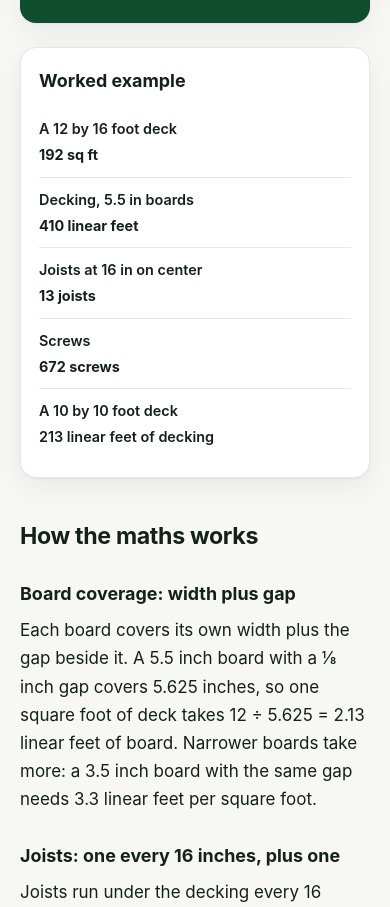
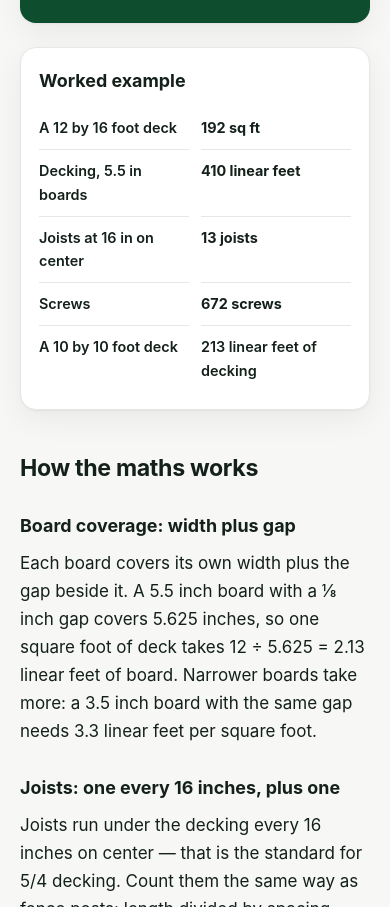
Before and after one commit to stockpickoftheday/builditcalculators, a plain HTML site: page deck.html in a window 390 px wide. Shown: the part 1553-2460 px from the top of the page. Drawn offline with Linux system fonts and the light colour scheme.

Commit message:
Add files via upload

```diff
--- a/style.css
+++ b/style.css
@@ -450,9 +450,9 @@ footer.site p { margin: 0; }
   .hero { padding: 22px 20px 132px; background-size: 900px auto, cover; }
   .page-hero { padding: 20px 18px 88px; background-size: 640px auto, cover; }
   .example { padding: 18px; }
-  .example dl { grid-template-columns: 1fr; gap: 0; font-size: 0.9rem; }
-  .example dl dt { padding: 10px 0 2px; }
-  .example dl dd { margin: 0; padding: 0 0 10px; border-top: none; white-space: normal; text-align: left; }
+  .example dl { grid-template-columns: minmax(150px, 1fr) auto; gap: 0 12px; font-size: 0.9rem; }
+  .example dl dt { padding: 9px 0; }
+  .example dl dd { margin: 0; padding: 9px 0; white-space: normal; text-align: left; }
   table { font-size: 0.88rem; }
   th, td { padding: 8px 8px 8px 0; }
   th:first-child, td:first-child { padding-left: 8px; }
```
